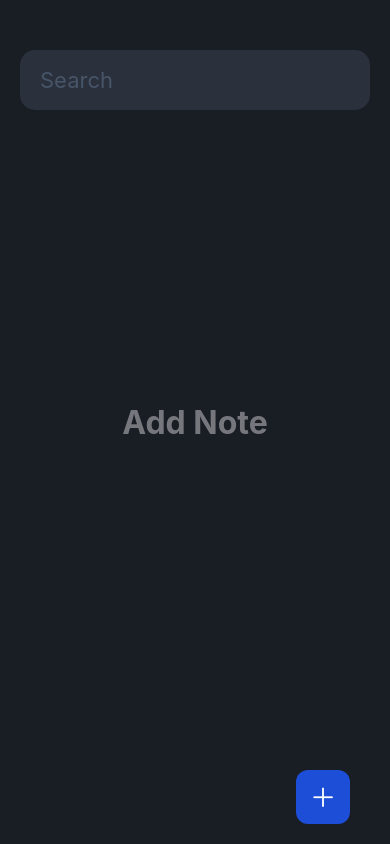
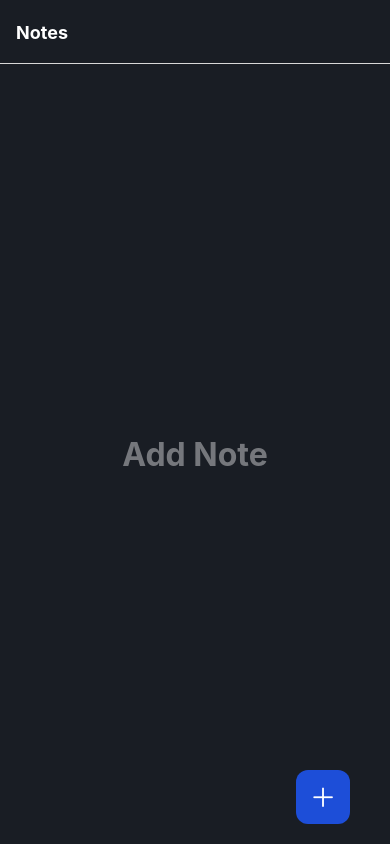
Before and after one commit to hasan-naim/noteTaker-react-native, a React Native app: screen / in a window 390 px wide. Built offline with nearby package versions, Linux system fonts and the light colour scheme.

Commit message:
detail page is half designed

```diff
--- a/App.js
+++ b/App.js
@@ -5,6 +5,11 @@ import Welcome from "./app/screens/Welcome";
 import AsyncStorage from "@react-native-async-storage/async-storage";
 import { useEffect, useState } from "react";
 import NoteScreen from "./app/screens/NoteScreen";
+import { createNativeStackNavigator } from "@react-navigation/native-stack";
+import { NavigationContainer } from "@react-navigation/native";
+import NoteDetails from "./app/components/NoteDetails";
+// import colors from "./app/misc/colors";
+const Stack = createNativeStackNavigator();
 
 export default function App() {
   const [user, setUser] = useState({});
@@ -18,7 +23,47 @@ export default function App() {
   useEffect(() => {
     loadData();
   }, []);
-  return <NoteScreen user={user}></NoteScreen>;
+  const renderNoteScreen = (props) => <NoteScreen {...props} />;
+  return (
+    <NavigationContainer>
+      <Stack.Navigator>
+        <Stack.Screen
+          children={renderNoteScreen}
+          options={{
+            title: "Notes",
+            headerStyle: {
+              backgroundColor: `${colors.BodyBg}`,
+            },
+            headerTintColor: "#fff",
+            headerTitleStyle: {
+              color: `${colors.White}`,
+              fontWeight: "bold",
+            },
+          }}
+          name="NoteScreen"
+        />
+        <Stack.Screen
+          component={NoteDetails}
+          name="NoteDetails"
+          options={{
+            title: "Note Details",
+            headerStyle: {
+              backgroundColor: `${colors.BodyBg}`,
+            },
+            headerTintColor: "#fff",
+            animation: "simple_push",
+            animationDuration: 1000,
+
+            headerTitleStyle: {
+              color: `${colors.White}`,
+              fontWeight: "bold",
+            },
+          }}
+        />
+      </Stack.Navigator>
+      {/* <NoteScreen user={Luser}></NoteScreen>; */}
+    </NavigationContainer>
+  );
 }
 
 const styles = StyleSheet.create({
--- /dev/null
+++ b/app/components/Note.js
@@ -0,0 +1,39 @@
+import { StyleSheet, Text, TouchableOpacity, View } from "react-native";
+import React from "react";
+import colors from "../misc/colors";
+
+const Note = ({ item, onPress }) => {
+  const { title, desc } = item;
+  return (
+    <TouchableOpacity onPress={onPress}>
+      <View style={styles.container}>
+        <Text numberOfLines={2} style={styles.title}>
+          {title}
+        </Text>
+        <Text numberOfLines={3} style={styles.desc}>
+          {desc}
+        </Text>
+      </View>
+    </TouchableOpacity>
+  );
+};
+
+export default Note;
+
+const styles = StyleSheet.create({
+  container: {
+    backgroundColor: colors.LightDark,
+    padding: 10,
+    marginVertical: 10,
+    borderRadius: 8,
+  },
+  title: {
+    fontSize: 20,
+    color: colors.White,
+    paddingBottom: 5,
+  },
+  desc: {
+    fontSize: 18,
+    color: colors.Peragraph,
+  },
+});
--- /dev/null
+++ b/app/components/NoteDetails.js
@@ -0,0 +1,49 @@
+import { ScrollView, StyleSheet, Text, View } from "react-native";
+import React from "react";
+import colors from "../misc/colors";
+
+const NoteDetails = (props) => {
+  const { title, time, desc } = props.route.params.item;
+  const converTime = (time) => {
+    return time;
+  };
+  return (
+    <View style={styles.bodyBg}>
+      <ScrollView contentContainerStyle={styles.container}>
+        <Text style={styles.title}>{title}</Text>
+        <Text style={styles.desc}>{desc}</Text>
+        <Text style={styles.timeTxt}>{`Ctreated ${converTime(time)}`}</Text>
+      </ScrollView>
+    </View>
+  );
+};
+
+export default NoteDetails;
+
+const styles = StyleSheet.create({
+  bodyBg: {
+    backgroundColor: colors.BodyBg,
+    flex: 1,
+  },
+  container: {
+    paddingHorizontal: 20,
+    paddingTop: 20,
+    paddingBottom: 20,
+  },
+  timeTxt: {
+    color: colors.Gray,
+    fontSize: 15,
+    textAlign: "center",
+    paddingVertical: 8,
+  },
+  title: {
+    color: colors.White,
+    fontSize: 32,
+    fontWeight: "bold",
+    paddingBottom: 20,
+  },
+  desc: {
+    color: colors.Peragraph,
+    fontSize: 19,
+  },
+});
--- a/app/components/NoteInputModal.js
+++ b/app/components/NoteInputModal.js
@@ -12,7 +12,7 @@ import React, { useEffect, useState } from "react";
 import colors from "../misc/colors";
 import Button from "./Button";
 
-const NoteInputModal = ({ visible, onClose }) => {
+const NoteInputModal = ({ visible, onClose, onsubmit }) => {
   const [title, setTitle] = useState("");
   const [desc, setDesc] = useState("");
 
@@ -30,6 +30,16 @@ const NoteInputModal = ({ visible, onClose }) => {
   };
   const handleSubmit = () => {
     if (!title.trim() && !desc.trim()) return onClose();
+    onsubmit(title, desc);
+    setTitle("");
+    setDesc("");
+    onClose();
+  };
+
+  const handleClose = () => {
+    setTitle("");
+    setDesc("");
+    onClose();
   };
 
   return (
@@ -56,8 +66,14 @@ const NoteInputModal = ({ visible, onClose }) => {
             <View style={[StyleSheet.absoluteFillObject, styles.emptySpace]} />
           </TouchableWithoutFeedback>
           <View style={[StyleSheet.absoluteFillObject]}>
-            <Button name={"check"} click={handleSubmit} />
-            <Button name={"close"} styleContainer={styles.closeBtn} />
+            {title.trim() || desc.trim() ? (
+              <Button name={"check"} click={handleSubmit} />
+            ) : null}
+            <Button
+              name={"close"}
+              click={handleClose}
+              styleContainer={styles.closeBtn}
+            />
           </View>
         </View>
       </Modal>
--- a/app/screens/NoteScreen.js
+++ b/app/screens/NoteScreen.js
@@ -1,32 +1,83 @@
-import { Text, StyleSheet, View, SafeAreaView, TextInput } from "react-native";
+import {
+  Text,
+  StyleSheet,
+  View,
+  SafeAreaView,
+  TextInput,
+  FlatList,
+  Dimensions,
+} from "react-native";
 import Button from "../components/Button";
 import React, { Component, useEffect, useState } from "react";
 import colors from "../misc/colors";
 import SearchBar from "../components/SearchBar";
 import NoteInputModal from "../components/NoteInputModal";
+import AsyncStorage from "@react-native-async-storage/async-storage";
+import Note from "../components/Note";
 
-export default function NoteScreen({ user }) {
+export default function NoteScreen({ user, navigation }) {
   const [modalVisible, setModalVisible] = useState(false);
+  const [notes, setNotes] = useState([]);
+  const findNotes = async () => {
+    const res = await AsyncStorage.getItem("notes");
+    if (res === null) return;
+    const result = await JSON.parse(res);
+    setNotes(result);
+  };
 
-  useEffect(() => {}, []);
+  useEffect(() => {
+    // AsyncStorage.clear();
+    findNotes();
+  }, []);
+
+  const onsubmit = async (title, desc) => {
+    const time = new Date().getTime();
+    const note = { id: Date.now(), title, desc, time };
+    const updateNotes = [...notes, note];
+    setNotes(updateNotes);
+    await AsyncStorage.setItem("notes", JSON.stringify(updateNotes));
+  };
+
+  const openNote = (item) => {
+    navigation.navigate("NoteDetails", { item });
+  };
 
   return (
     <>
       <SafeAreaView style={styles.container}>
-        <SearchBar />
-        <View style={[StyleSheet.absoluteFillObject, styles.emptyHeader]}>
-          <Text style={styles.emptyHeaderText}>Add Note</Text>
-          <Button name={"plus"} click={() => setModalVisible(true)} />
+        {notes.length > 0 ? <SearchBar /> : <></>}
+        <View style={styles.notesContainer}>
+          <FlatList
+            data={notes}
+            keyExtractor={(item) => item.id.toString()}
+            renderItem={({ item }) => (
+              <Note onPress={() => openNote(item)} item={item} />
+            )}
+          />
         </View>
+        {/* If there is no note it will show this text */}
+        {notes.length > 0 ? (
+          <></>
+        ) : (
+          <View style={[StyleSheet.absoluteFillObject, styles.emptyHeader]}>
+            <Text style={styles.emptyHeaderText}>Add Note</Text>
+          </View>
+        )}
+
+        {/* Adding button */}
+        <Button name={"plus"} click={() => setModalVisible(true)} />
       </SafeAreaView>
+
+      {/* Modal */}
       <NoteInputModal
         visible={modalVisible}
         onClose={() => setModalVisible(false)}
-      ></NoteInputModal>
+        onsubmit={onsubmit}
+      />
     </>
   );
 }
-
+const width = Dimensions.get("window").width;
 const styles = StyleSheet.create({
   container: {
     // paddingHorizontal: 20,
@@ -40,8 +91,12 @@ const styles = StyleSheet.create({
     alignItems: "flex-start",
     backgroundColor: colors.BodyBg,
     textAlign: "left",
+    paddingBottom: 120,
   },
-
+  notesContainer: {
+    paddingTop: 20,
+    width: width - 45,
+  },
   header: {
     color: colors.White,
     fontSize: 66,
--- a/package.json
+++ b/package.json
@@ -10,10 +10,14 @@
   },
   "dependencies": {
     "@react-native-async-storage/async-storage": "^1.17.10",
+    "@react-navigation/native": "^6.0.13",
+    "@react-navigation/native-stack": "^6.9.1",
     "expo": "~46.0.16",
     "expo-status-bar": "~1.4.0",
     "react": "18.0.0",
-    "react-native": "0.69.6"
+    "react-native": "0.69.6",
+    "react-native-safe-area-context": "4.3.1",
+    "react-native-screens": "~3.15.0"
   },
   "devDependencies": {
     "@babel/core": "^7.12.9"
```
Also changed, not shown: 1 other file (tests, documents, lock files or other folders).
